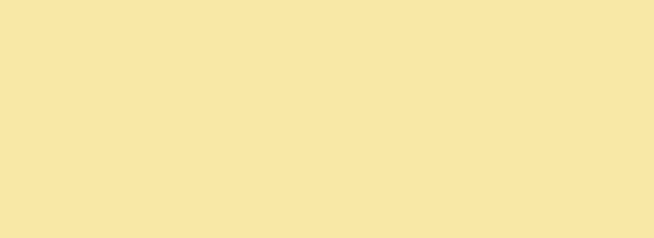
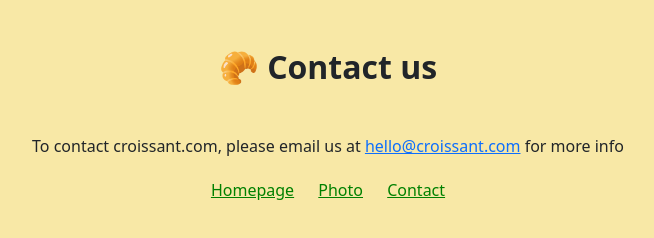
Before and after one commit to koanvl/croissant-multiple-website, a plain HTML site: page contact.html in a window 1280 px wide. Shown: the whole page, without its empty margins (312-966 px from the left). Drawn offline with nearby package versions, Linux system fonts and the light colour scheme.

Commit message:
added contact.html markup

```diff
--- a/contact.html
+++ b/contact.html
@@ -9,6 +9,26 @@
   <title>Home | Croissant website</title>
 </head>
 <body>
-
+  <div class="container">
+    <div class="row">
+      <div class="col-12">
+        <h1 class="text-center mt-5 mb-5">🥐 Contact us</h1>
+        <p class="text-center">To contact croissant.com, please email us at <a href="mailto:hello@croissant.com">hello@croissant.com</a> for more info</p>
+        <div class="nav-links">
+          <ul>
+            <li>
+              <a href="/">Homepage</a>
+            </li>
+            <li>
+              <a href="/photo.html">Photo</a>
+            </li>
+            <li>
+              <a href="/contact.html">Contact</a>
+            </li>
+          </ul>
+        </div>
+      </div>
+    </div>
+  </div>
 </body>
 </html>
```
